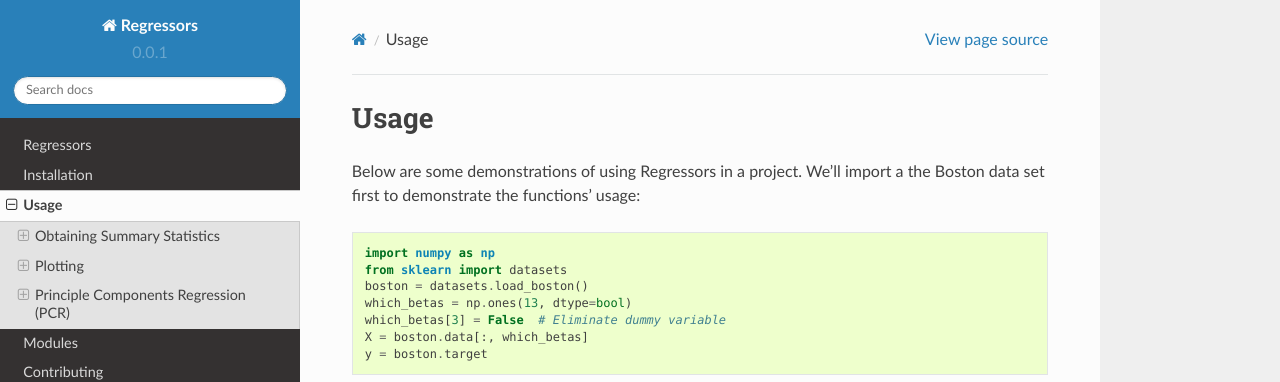
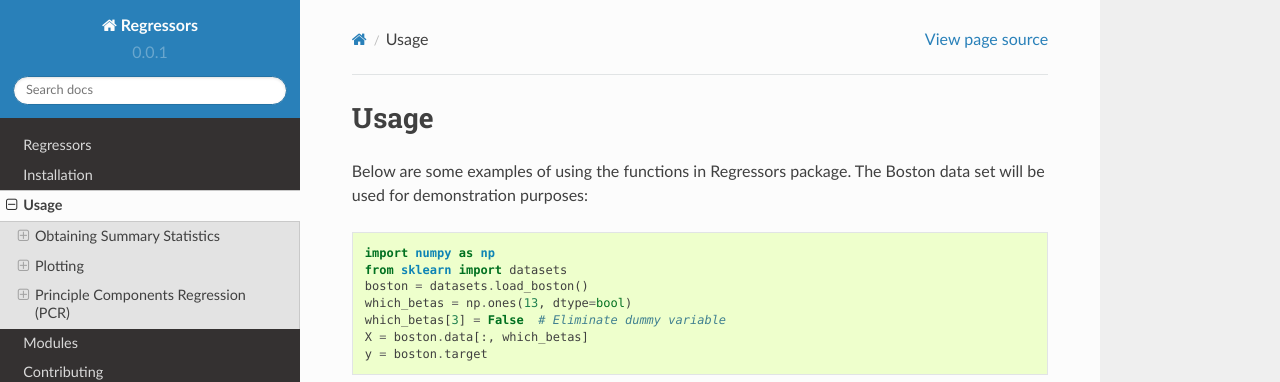
Before and after one commit to nsh87/regressors, a Sphinx documentation site: the page built from docs/usage.rst, in a window 1280 px wide and 900 px high. Shown: the top 382 px of the window. Built offline with Sphinx 7.4.7 and the Read the Docs theme 2.0.0, drawn with Linux system fonts in a browser that asks for light colours; formulas are drawn with MathJax 3.

Commit message:
Add minor touch up to Usage docs

```diff
--- a/docs/usage.rst
+++ b/docs/usage.rst
@@ -2,8 +2,8 @@
 Usage
 ========
 
-Below are some demonstrations of using Regressors in a project. We'll import a
-the Boston data set first to demonstrate the functions' usage::
+Below are some examples of using the functions in Regressors package.
+The Boston data set will be used for demonstration purposes::
 
     import numpy as np
     from sklearn import datasets
```
